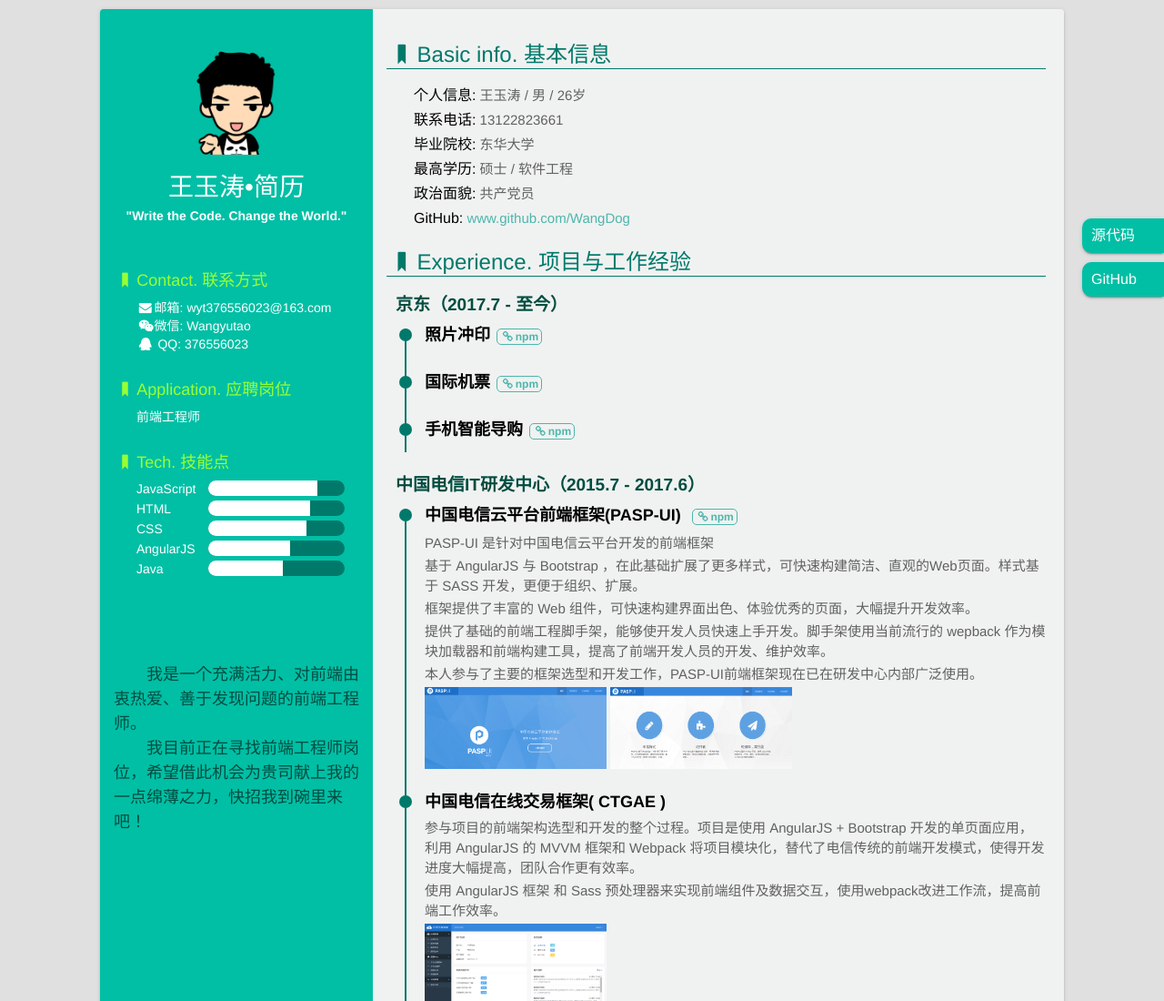
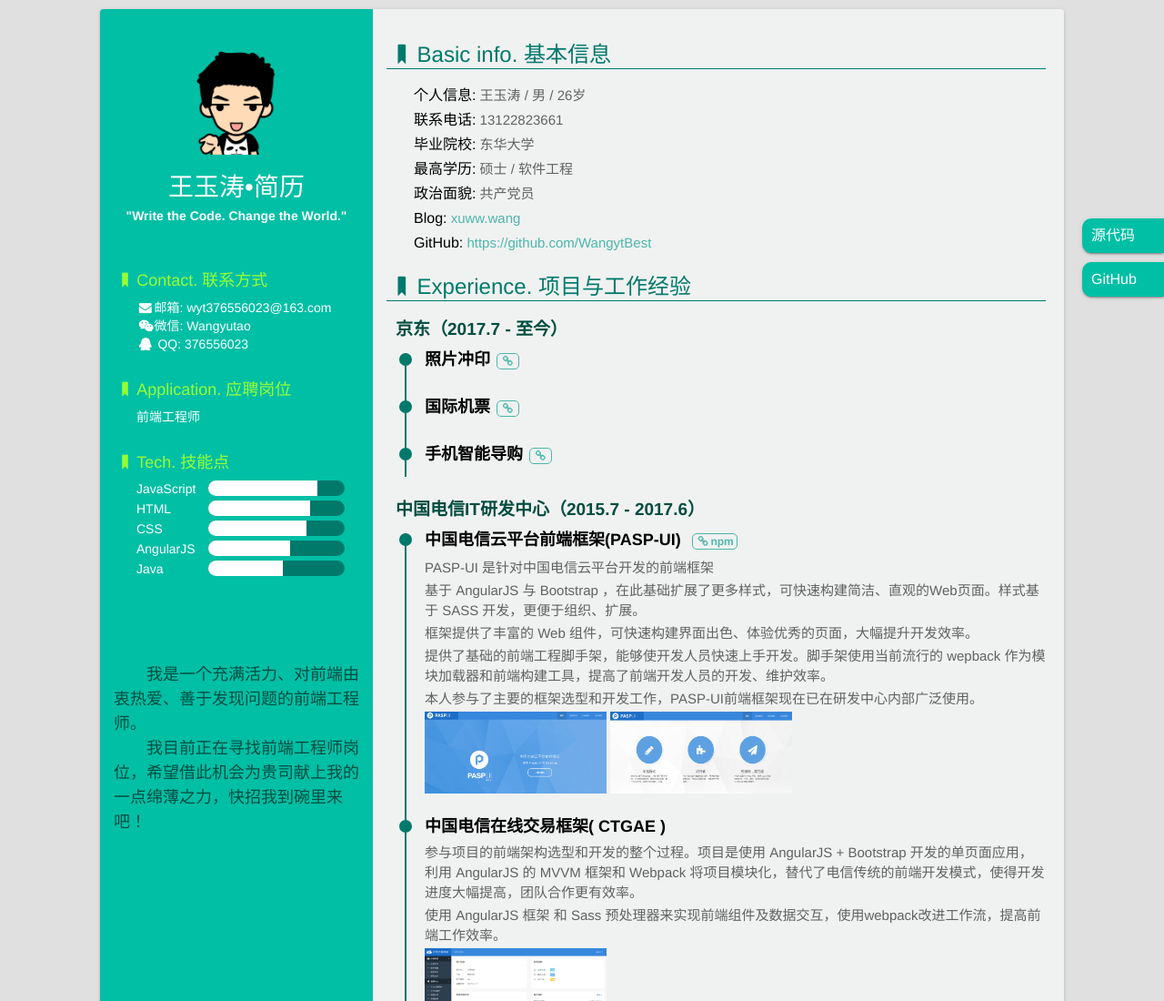
Before and after one commit to WangytBest/resume, a website: page index.html in a window 1280 px wide. Shown: the top 1100 px of the page at 91% size. Drawn offline with Linux system fonts and the light colour scheme.

Commit message:
Update index.html

```diff
--- a/index.html
+++ b/index.html
@@ -96,8 +96,8 @@
                     <dd><span>毕业院校:</span> 东华大学 </dd>
                     <dd><span>最高学历:</span> 硕士 / 软件工程 </dd>
                     <dd><span>政治面貌:</span> 共产党员 </dd>
-                    <!-- <dd><span>Blog:</span> <a href="https://www.anotherhome.net" target="_blank">www.anotherhome.net</a></dd> -->
-                    <dd><span>GitHub:</span> <a href="https://www.github.com/WangDog" target="_blank">www.github.com/WangDog</a></dd>
+                    <dd><span>Blog:</span> <a href="http://www.xuww.wang" target="_blank">xuww.wang</a></dd>
+                    <dd><span>GitHub:</span> <a href="https://github.com/WangytBest" target="_blank">https://github.com/WangytBest</a></dd>
                 </li>
                 <li>
                     <dt><i class="icon-bookmark"></i>Experience. 项目与工作经验</dt>
@@ -105,19 +105,19 @@
                     <ul class="exp">
                         <li>
                             <div class="circle"></div>
-                            <h4>照片冲印<a href="http://pcprinting.jd.com/indexV2?defaultSkuId=5192650&defaultTimestamp=1507884888830"><i class="icon-link"></i>npm</a></h4>
+                            <h4>照片冲印<a  target="_blank" href="http://pcprinting.jd.com/indexV2?defaultSkuId=5192650&defaultTimestamp=1507884888830"><i class="icon-link"></i></a></h4>
                             <p></p>
                             <p></p>
                         </li>
                         <li>
                             <div class="circle"></div>
-                            <h4>国际机票<a href="https://airtickets.jd.com/"><i class="icon-link"></i>npm</a></h4>
+                            <h4>国际机票<a  target="_blank" href="https://airtickets.jd.com/"><i class="icon-link"></i></a></h4>
                             <p></p>
                             <p></p>
                         </li>
                         <li>
                             <div class="circle"></div>
-                            <h4>手机智能导购<a href="http://itiao.jd.com"><i class="icon-link"></i>npm</a></h4>
+                            <h4>手机智能导购<a  target="_blank" href="http://itiao.jd.com"><i class="icon-link"></i></a></h4>
                             <p></p>
                             <p></p>
                         </li>
@@ -129,7 +129,7 @@
                             <div class="circle"></div>
                             <h4>
                                 中国电信云平台前端框架(PASP-UI)
-                                <a href="https://www.npmjs.com/package/ctg-pasp-ui" target="_blank"><i class="icon-link"></i>npm</a>
+                                <a  target="_blank" href="https://www.npmjs.com/package/ctg-pasp-ui" target="_blank"><i class="icon-link"></i>npm</a>
                             </h4>
                             <p>PASP-UI 是针对中国电信云平台开发的前端框架</p>
                             <p>基于 AngularJS 与 Bootstrap ，在此基础扩展了更多样式，可快速构建简洁、直观的Web页面。样式基于 SASS 开发，更便于组织、扩展。</p>
@@ -170,7 +170,7 @@
                             <div class="circle"></div>
                             <h4>
                                 机票在线交易平台
-                                <a href="http://store.tdxinfo.com" target="_blank"><i class="icon-link"></i>项目地址</a>
+                                <a  target="_blank" href="http://store.tdxinfo.com" target="_blank"><i class="icon-link"></i>项目地址</a>
                             </h4>
                             <p>真旅网一站式综合旅游服务平台由顶尖技术团队打造，旨在采用先进的互联网技术，为业界同行打造旅游分销新模式。平台于2013年年底正式上线，涵盖机票、酒店、旅游、自由行、当地游、邮轮、签证及保险等多元化产品服务。真旅网采购商平台为客户提供优质、快捷、方便的机票购买服务。</p>
                             <p>本人主要负责机票业务的前端研发工作，包括国内国外机票的查询业务、机票政策规则的界面开发。前端运用 HTML5 + CSS3 + Javascript技术，使用Freemarker作为模板引擎，以及jQuery、kendoUI组件库。</p>
@@ -184,7 +184,7 @@
                             <div class="circle"></div>
                             <h4>
                                 释锐教育-数字校园
-                                <a href="http://www.threeoa.com/" target="_blank"><i class="icon-link"></i>项目地址</a>
+                                <a  target="_blank" href="http://www.threeoa.com/" target="_blank"><i class="icon-link"></i>项目地址</a>
                             </h4>
                             <p>这是我研究生阶段校企合作实习单位，公司主要从事数字化校园系统的设计研发工作。我主要负责相关模块的开发，进入能够快速加入项目，能够独立完成项目任务安排，实习过程中完成科研管理系统、德育管理系统等模块工作。</p>
                             <p>本项目的目的在于帮助学校构建适合本校校情的数字化校园平台，平台采用最新的jQuery和HTML5技术、EJB3组件等分布式技术构建而成，基于JavaEE语言和MySQL数据库技术。</p>
```
